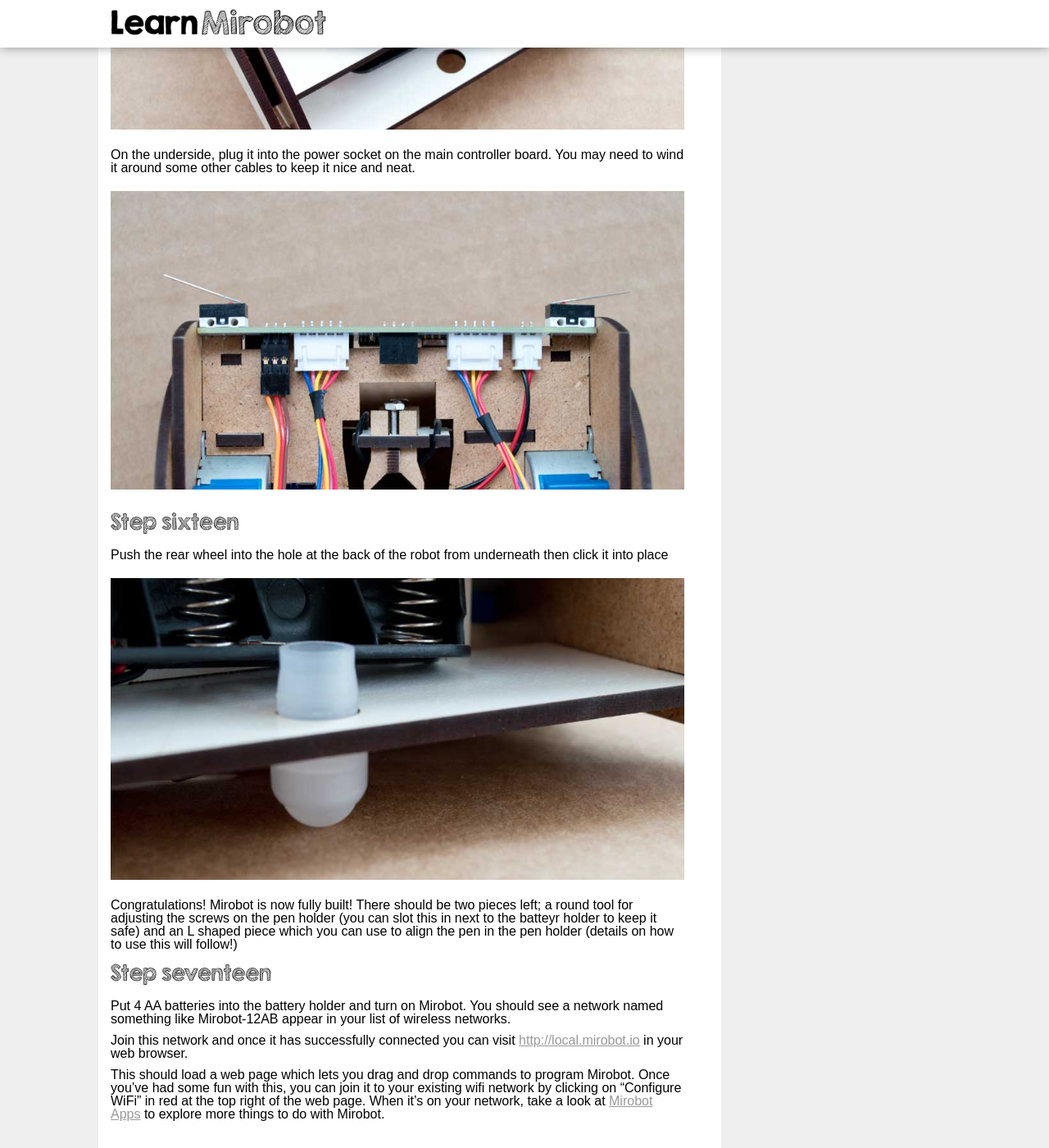
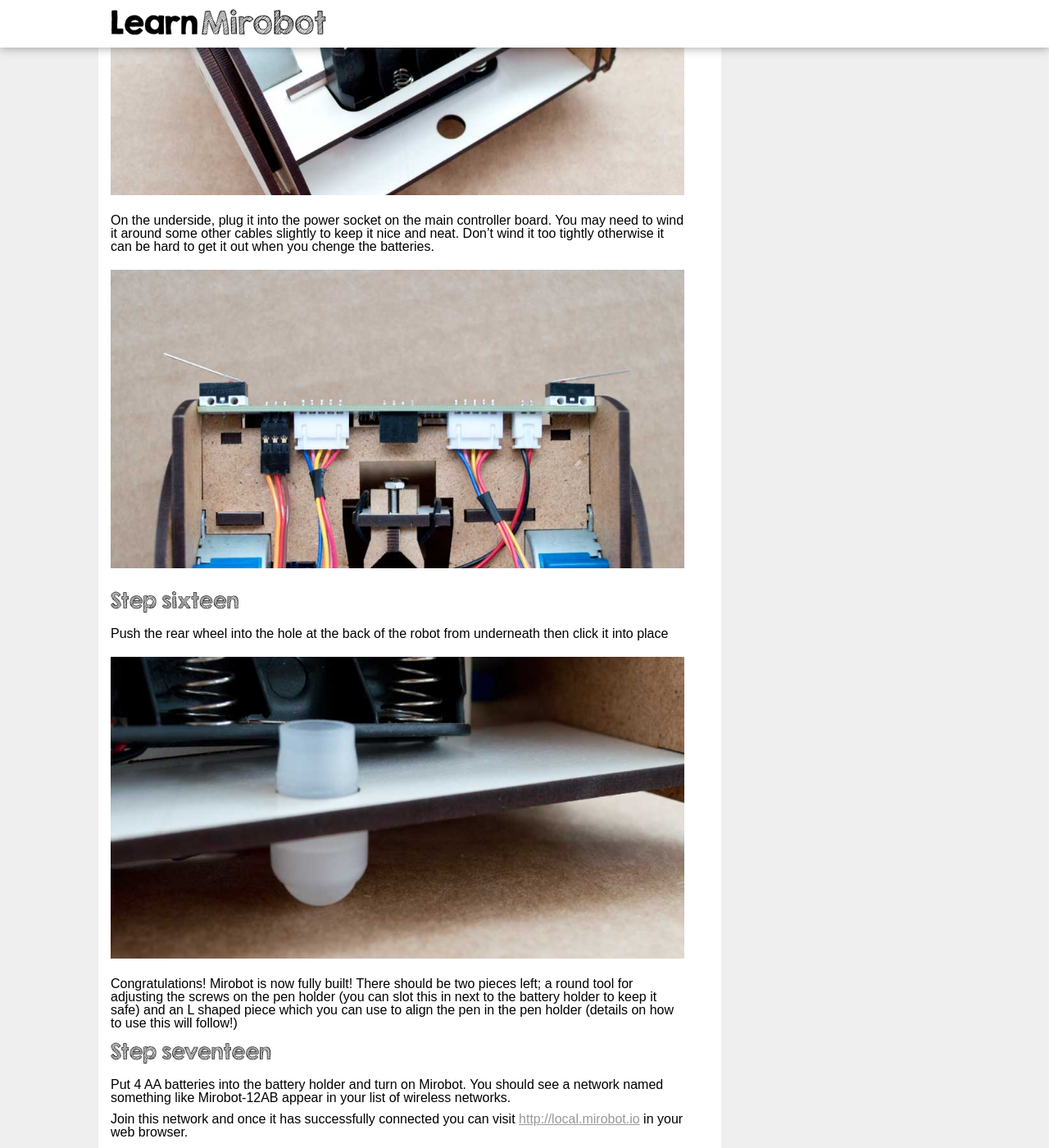
Before and after one commit to mirobot/learn.mirobot.io, a Jekyll site: the page built from _docs/building-the-v2-mirobot.md, in a window 1280 px wide and 1400 px high, scrolled down 15871 px. Shown: the whole window at 82% size. Built offline with Jekyll 4.4.1, drawn with Linux system fonts in a browser that asks for light colours; some of the changed text lies outside the part shown.

Commit message:
Tweak the v2 build instructions

```diff
--- a/_docs/building-the-v2-mirobot.md
+++ b/_docs/building-the-v2-mirobot.md
@@ -86,7 +86,7 @@
 Step five
 -------------
 
-Push the front piece (panel 6) down so that it locks the two wheel covers in place. Make sure it is pushed down fully into the base and is properly aligned with the sides and the wheel covers.
+Push the front piece (panel 5) down so that it locks the two wheel covers in place. Make sure it is pushed down fully into the base and is properly aligned with the sides and the wheel covers.
 
 ![](/assets/docs/building-the-v2-mirobot/13.jpg)
 
@@ -94,7 +94,7 @@
 Step six
 -------------
 
-Push the main controller board on to the front of the robot like in the photo below.
+Push the main controller board on to the front of the robot like in the photo below. There are two slots in the board which the base of the chassis pushes through. Also, the socket fo rthe Arduino on the board pushes through the front piece that you added in the previous step.
 
 ![](/assets/docs/building-the-v2-mirobot/14.jpg)
 
@@ -120,7 +120,7 @@
 Step nine
 -------------
 
-Loop one of the stepper motor cables around the two hooks in the piece you just added like in the photo below and plug the end of the cable in to the socket on the main controller board
+Loop one of the stepper motor cables around the two hooks in the piece you just added like in the photo below and plug the end of the cable in to the socket on the main controller board. You'll need to push quite firmly so make sure to hold the main controller board in place while you push.
 
 ![](/assets/docs/building-the-v2-mirobot/17.jpg)
 
@@ -148,7 +148,7 @@
 Step eleven
 -------------
 
-Screw the two screws into the holes in the pen arm (panel 1) as in the picture
+Screw the two screws into the holes in the pen arm (panel 1) as in the picture. There's a tool included (the round cog-like piece in panel 2) which you can use to turn the screws.
 
 ![](/assets/docs/building-the-v2-mirobot/20.jpg)
 
@@ -164,7 +164,7 @@
 Step thirteen
 -------------
 
-Push these pieces into the slots on the pen arm like in this photo. You can adjust the pen using these screws so it is aligned with the centre of the wheels - look for the round, wobbly-edged tool you can use to do this. If it's not properly aligned you'll get bumps at the corners of your lines when you draw. Once it's in, you can put the elastic band in place like in the photo.
+Push these pieces into the slots on the pen arm like in this photo. You can adjust the pen by turning these screws with the tool so it is aligned with the centre of the wheels. If it's not properly aligned you'll get bumps at the corners of your lines when you draw. Once it's in, you can put the elastic band in place like in the photo. There are two elastic bands included so you should have one spare.
 
 ![](/assets/docs/building-the-v2-mirobot/22.jpg)
 
@@ -188,7 +188,7 @@
 
 ![](/assets/docs/building-the-v2-mirobot/25.jpg)
 
-On the underside, plug it into the power socket on the main controller board. You may need to wind it around some other cables to keep it nice and neat.
+On the underside, plug it into the power socket on the main controller board. You may need to wind it around some other cables slightly to keep it nice and neat. Don't wind it too tightly otherwise it can be hard to get it out when you chenge the batteries.
 
 ![](/assets/docs/building-the-v2-mirobot/25a.jpg)
 
@@ -199,7 +199,7 @@
 
 ![](/assets/docs/building-the-v2-mirobot/26.jpg)
 
-Congratulations! Mirobot is now fully built! There should be two pieces left; a round tool for adjusting the screws on the pen holder (you can slot this in next to the batteyr holder to keep it safe) and an L shaped piece which you can use to align the pen in the pen holder (details on how to use this will follow!)
+Congratulations! Mirobot is now fully built! There should be two pieces left; a round tool for adjusting the screws on the pen holder (you can slot this in next to the battery holder to keep it safe) and an L shaped piece which you can use to align the pen in the pen holder (details on how to use this will follow!)
 
 
 Step seventeen
```
